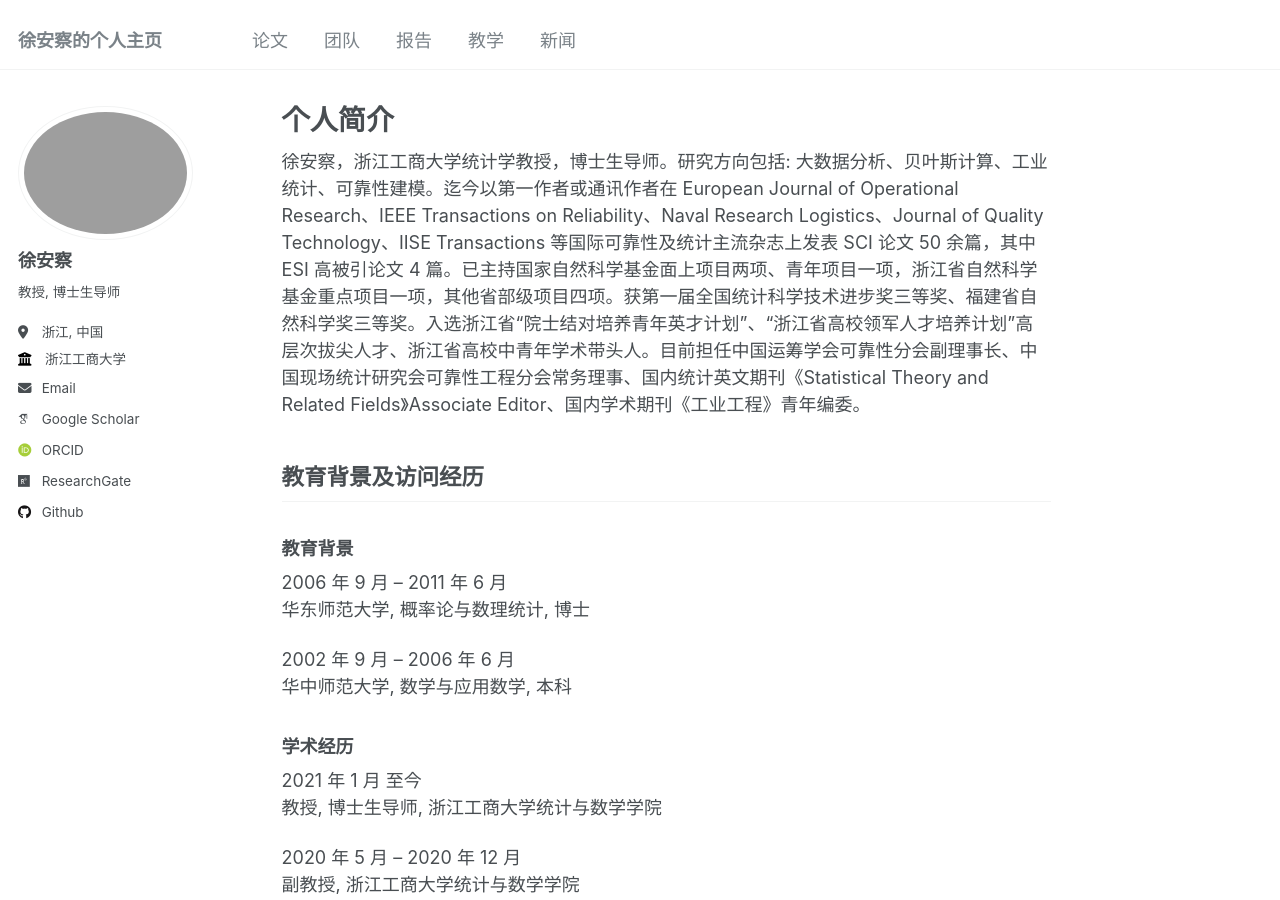
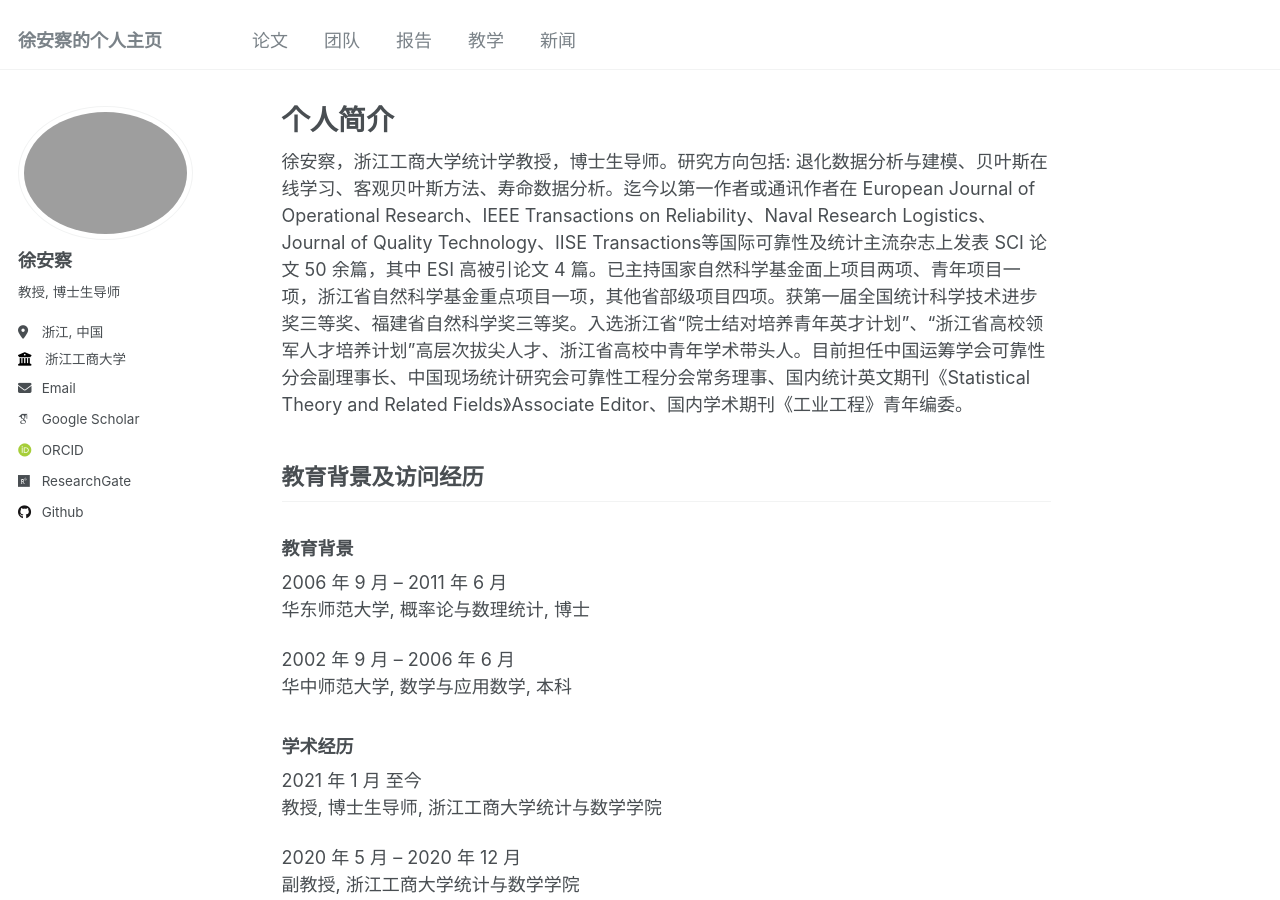
Before and after one commit to XU-ANCHA/XU-ANCHA.github.io, a Jekyll site: the page built from _pages/about.md, in a window 1280 px wide and 900 px high. Built offline with Jekyll 4.4.1, drawn with Linux system fonts in a browser that asks for light colours; some web fonts are replaced; some of the changed text lies outside the part shown.

Commit message:
Update about.md

```diff
--- a/_pages/about.md
+++ b/_pages/about.md
@@ -8,7 +8,7 @@ redirect_from:
 ---
 
 
-徐安察，浙江工商大学统计学教授，博士生导师。研究方向包括: 大数据分析、贝叶斯计算、工业统计、可靠性建模。迄今以第一作者或通讯作者在 European Journal of Operational Research、IEEE Transactions on Reliability、Naval Research Logistics、Journal of Quality Technology、IISE Transactions 等国际可靠性及统计主流杂志上发表 SCI 论文 50 余篇，其中 ESI 高被引论文 4 篇。已主持国家自然科学基金面上项目两项、青年项目一项，浙江省自然科学基金重点项目一项，其他省部级项目四项。获第一届全国统计科学技术进步奖三等奖、福建省自然科学奖三等奖。入选浙江省“院士结对培养青年英才计划”、“浙江省高校领军人才培养计划”高层次拔尖人才、浙江省高校中青年学术带头人。目前担任中国运筹学会可靠性分会副理事长、中国现场统计研究会可靠性工程分会常务理事、国内统计英文期刊《Statistical Theory and Related Fields》Associate Editor、国内学术期刊《工业工程》青年编委。
+徐安察，浙江工商大学统计学教授，博士生导师。研究方向包括: 退化数据分析与建模、贝叶斯在线学习、客观贝叶斯方法、寿命数据分析。迄今以第一作者或通讯作者在 European Journal of Operational Research、IEEE Transactions on Reliability、Naval Research Logistics、Journal of Quality Technology、IISE Transactions等国际可靠性及统计主流杂志上发表 SCI 论文 50 余篇，其中 ESI 高被引论文 4 篇。已主持国家自然科学基金面上项目两项、青年项目一项，浙江省自然科学基金重点项目一项，其他省部级项目四项。获第一届全国统计科学技术进步奖三等奖、福建省自然科学奖三等奖。入选浙江省“院士结对培养青年英才计划”、“浙江省高校领军人才培养计划”高层次拔尖人才、浙江省高校中青年学术带头人。目前担任中国运筹学会可靠性分会副理事长、中国现场统计研究会可靠性工程分会常务理事、国内统计英文期刊《Statistical Theory and Related Fields》Associate Editor、国内学术期刊《工业工程》青年编委。
 
 ## 教育背景及访问经历
 
@@ -129,4 +129,4 @@ Research Fellow, 新加坡国立大学
 2. 中国现场统计研究会可靠性工程**常务理事**，2021-2024
 
 
-> 招生要求：具有较好的数学推导能力或计算机编程能力，请有意攻读硕士或博士学位，将个人简历和成绩单发送至我的邮箱 <xuancha@mail.zjgsu.edu.cn>。
+> 招生要求: 具有较好的数学推导能力或计算机编程能力，请有意攻读硕士或博士学位，将个人简历和成绩单发送至我的邮箱 <xuancha@mail.zjgsu.edu.cn>。
```
